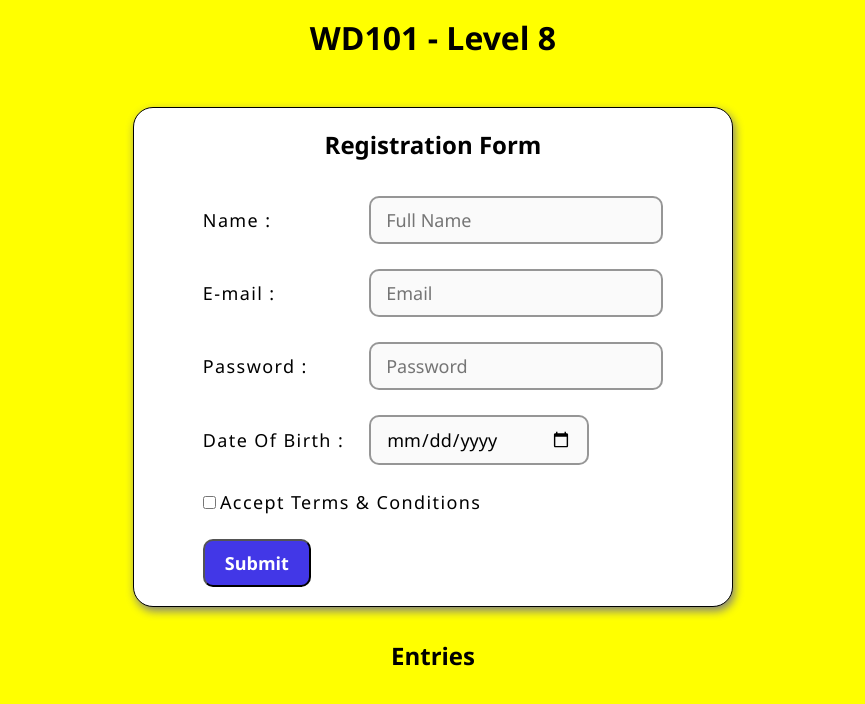
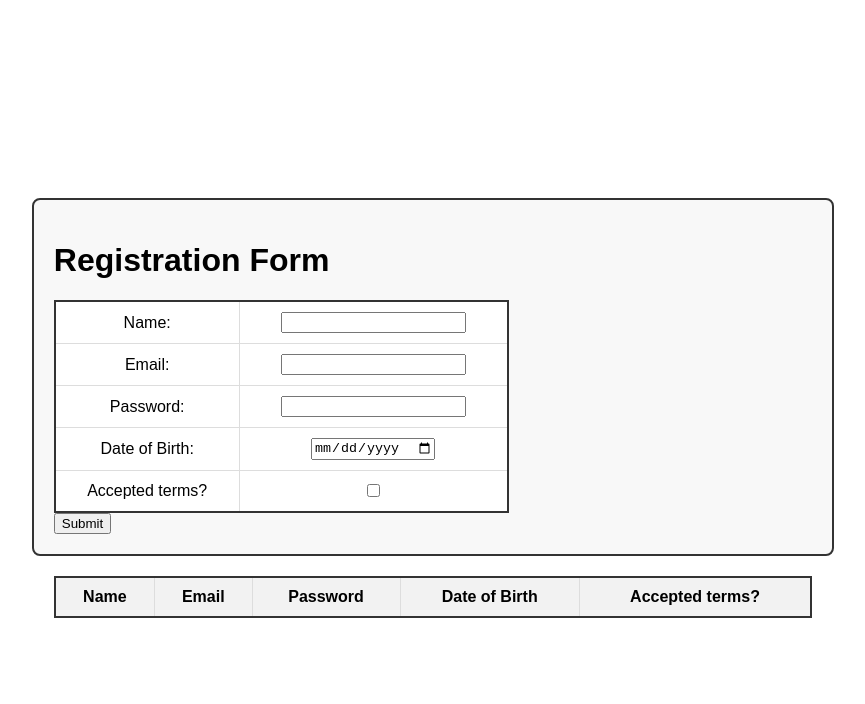
Before and after one commit to 21951a0558/wd101, a plain HTML site: page index.html in a window 1280 px wide. Shown: the whole page, without its empty margins (207-1072 px from the left). Drawn offline with Linux system fonts and the light colour scheme.

Commit message:
Update index.html

```diff
--- a/index.html
+++ b/index.html
@@ -1,166 +1,90 @@
 <!DOCTYPE html>
 <html lang="en">
 <head>
-    <meta charset="UTF-8" />
-    <meta http-equiv="X-UA-Compatible" content="IE=edge" />
-    <meta name="viewport" content="width=device-width, initial-scale=1.0" />
+  <meta charset="UTF-8">
+  <meta name="viewport" content="width=device-width, initial-scale=1.0">
   <title>Registration Form</title>
-    <link rel="stylesheet" href="style.css" />
-    <script src="script1.js" defer></script>
   <style>
-      * {
-        margin: 0;
-        padding: 0;
-        box-sizing: border-box;
-        font-family: "Segoe UI", Tahoma, Geneva, Verdana, sans-serif;
+    body {
+      font-family: Arial, sans-serif;
     }
-      body {
-        background-color:yellow;
-      }
-      .head {
-        margin-top: 1rem;
-        /* color: white; */
-      }
-      .box {
+    .container {
       display: flex;
+      flex-direction: column;
       align-items: center;
       justify-content: center;
-        margin-top: 3rem;
+      height: 100vh;
     }
-      .form {
-        display: flex;
-        align-items: center;
-        flex-direction: column;
-        background-color: white;
-        width: 600px;
-        height: 500px;
-        box-shadow: 2px 4px 10px gray;
-        border: 1px solid black;
-        border-radius: 20px;
+    form {
+      width: 60%;
       padding: 20px;
+      border: 2px solid #333;
+      border-radius: 8px;
+      background-color: #f8f8f8;
     }
-      .input {
-        padding: 10px 15px;
-        border: 2px solid rgba(0, 0, 0, 0.4);
-        font-size: 18px;
-        outline: none;
-        border-radius: 10px;
-        background-color: rgba(0, 0, 0, 0.02);
+    table {
+      margin-top: 20px;
+      border-collapse: collapse;
+      width: 60%;
+      text-align: center;
+      background-color: #fff;
+      border: 2px solid #333;
+      border-radius: 8px;
     }
-      label {
-        font-size: 18px;
-        letter-spacing: 1.4px;
+    th, td {
+      border: 1px solid #ddd;
+      padding: 10px;
     }
-      .tableForm {
-        margin-top: 10px;
-      }
-      .btn {
-        background-color: rgb(66, 55, 231);
-        color: white;
-        padding: 10px 20px;
-        font-size: large;
-        font-weight: 600;
-        border-radius: 10px;
-      }
-
-      input:invalid:focus {
-        border: 2px solid red;
-      }
-
-      .table {
-        border: 2px solid black;
-        margin: 40px auto;
-      }
-
-      .td,
-      .th {
-        padding: 10px;
-        text-align: center;
-      }
-
-      .subHead {
-        text-align: center;
-        margin-top: 2rem;
+    th {
+      background-color: #f2f2f2;
     }
   </style>
 </head>
 <body>
-    <h1 align="center" class="head">WD101 - Level 8</h1>
-    <div class="box">
-      <form class="form" id="form">
-        <h2 align="center">Registration Form</h2>
-
-        <table class="tableForm" cellspacing="25px">
+  <div class="container">
+    <form id="registration-form">
+      <h1>Registration Form</h1>
+      <table>
+        <tbody>
           <tr>
-            <td><label for="name">Name :</label></td>
-            <td>
-              <input
-                class="input"
-                type="text"
-                name="name"
-                id="name"
-                placeholder="Full Name"
-                required
-              />
-            </td>
+            <td>Name:</td>
+            <td><input type="text" id="name" required></td>
           </tr>
           <tr>
-            <td><label for="email">E-mail :</label></td>
-            <td>
-              <input
-                class="input"
-                type="email"
-                name="email"
-                id="email"
-                placeholder="Email"
-                required
-              />
-            </td>
+            <td>Email:</td>
+            <td><input type="email" id="email" required></td>
           </tr>
           <tr>
-            <td><label for="name">Password :</label></td>
-            <td>
-              <input
-                class="input"
-                type="password"
-                name="password"
-                id="password"
-                placeholder="Password"
-                required
-              />
-            </td>
+            <td>Password:</td>
+            <td><input type="password" id="password" required></td>
           </tr>
           <tr>
-            <td><label for="dob">Date Of Birth :</label></td>
-            <td>
-              <input
-                style="width: 220px"
-                class="input"
-                type="date"
-                name="dob"
-                id="dob"
-                required
-              />
-            </td>
+            <td>Date of Birth:</td>
+            <td><input type="date" id="dob" required></td>
           </tr>
           <tr>
-            <td colspan="2">
-              <input type="checkbox" name="agree" id="agree" />
-              <label for="checkbox">Accept Terms & Conditions</label>
-            </td>
+            <td>Accepted terms?</td>
+            <td><input type="checkbox" id="terms" required></td>
           </tr>
+        </tbody>
+      </table>
+      <button type="submit">Submit</button>
+    </form>
+
+    <table id="userTable">
+      <thead>
         <tr>
-            <td>
-              <button class="btn" type="submit">Submit</button>
-            </td>
+          <th>Name</th>
+          <th>Email</th>
+          <th>Password</th>
+          <th>Date of Birth</th>
+          <th>Accepted terms?</th>
         </tr>
+      </thead>
+      <tbody></tbody>
     </table>
-      </form>
   </div>
 
-    <div class="entry">
-      <h2 class="subHead">Entries</h2>
-      <div id="tableDiv"></div>
-    </div>
+  <script src="script1.js"></script>
 </body>
 </html>
```
Lines whose indentation alone changed are shown as unchanged.
